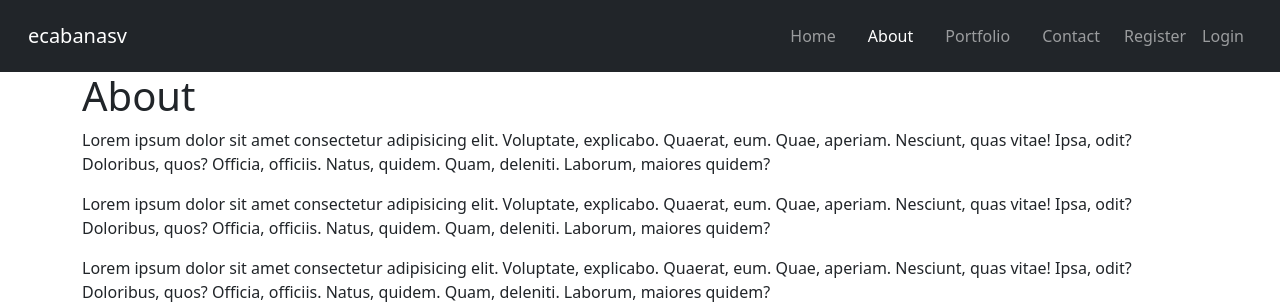
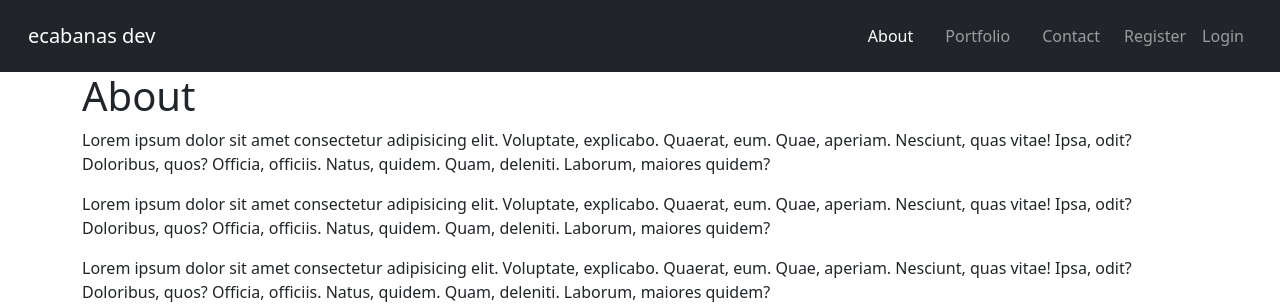
Before and after one commit to ecabanasv/ci-pp4-portfolio, a Django app: page /about/ in a window 1280 px wide. Shown: the top 306 px of the page. Run offline with Django 3.2, Linux system fonts and the light colour scheme; some libraries are stand-ins or nearby versions.

Commit message:
Updated base.html: Web title / Remove Home menu item

```diff
--- a/templates/base.html
+++ b/templates/base.html
@@ -33,7 +33,7 @@
   <body>
     <nav class="navbar navbar-expand-lg navbar-dark bg-dark p-3">
       <div class="container-fluid">
-        <a class="navbar-brand" href="#">ecabanasv</a>
+        <a class="navbar-brand" href="#">ecabanas dev</a>
         <button
           class="navbar-toggler"
           type="button"
@@ -48,11 +48,6 @@
 
         <div class="collapse navbar-collapse" id="navbarNavDropdown">
           <ul class="navbar-nav ms-auto">
-            <li class="nav-item">
-              <a class="nav-link mx-2 {% if request.path == '/' %}active{% endif %}" aria-current="page" href="{% url 'index' %}"
-                >Home</a
-              >
-            </li>
             <li class="nav-item">
               <a class="nav-link mx-2 {% if request.path == '/about/' %}active{% endif %}" href="{% url 'about' %}">About</a>
             </li>
```
